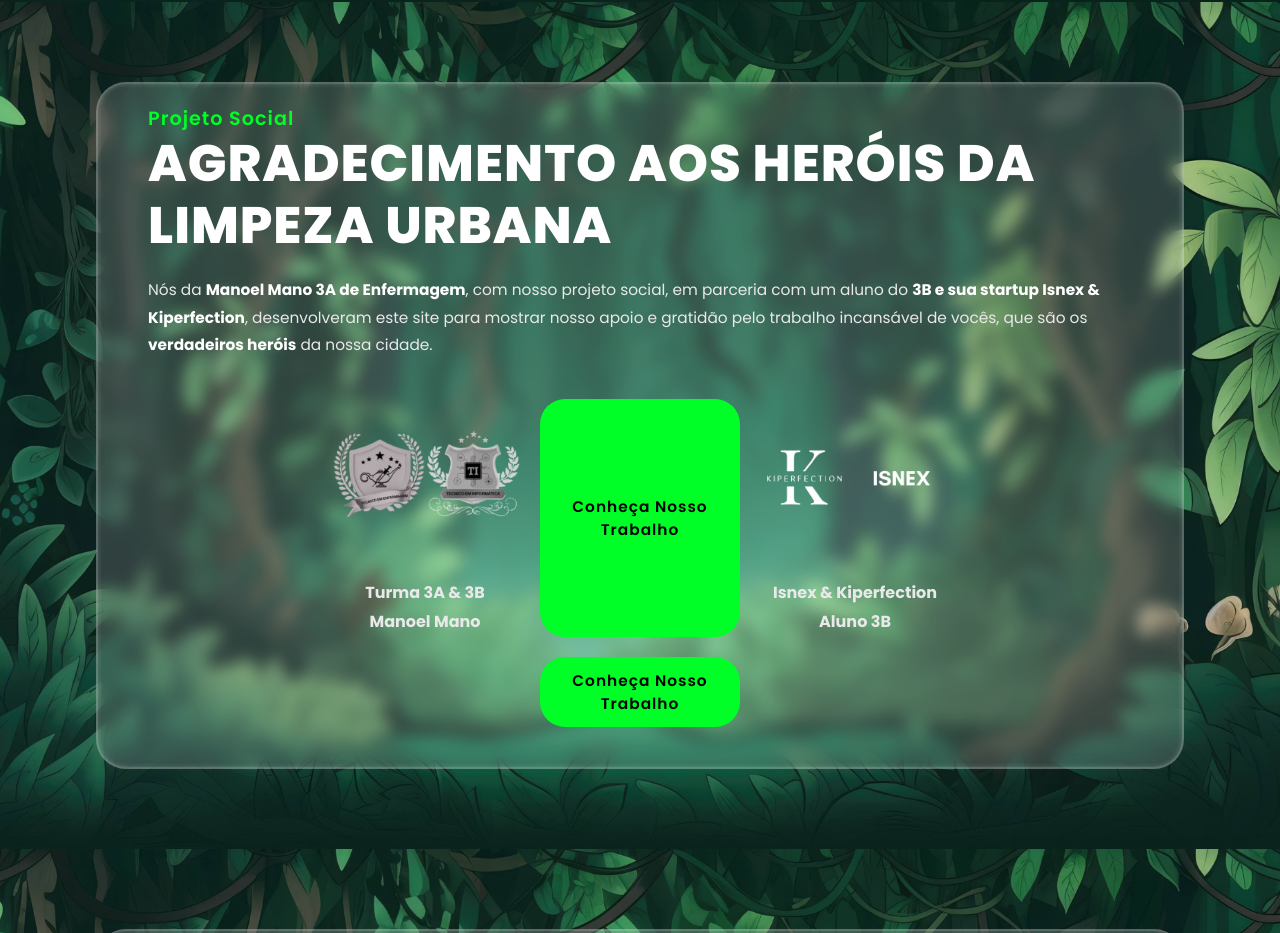
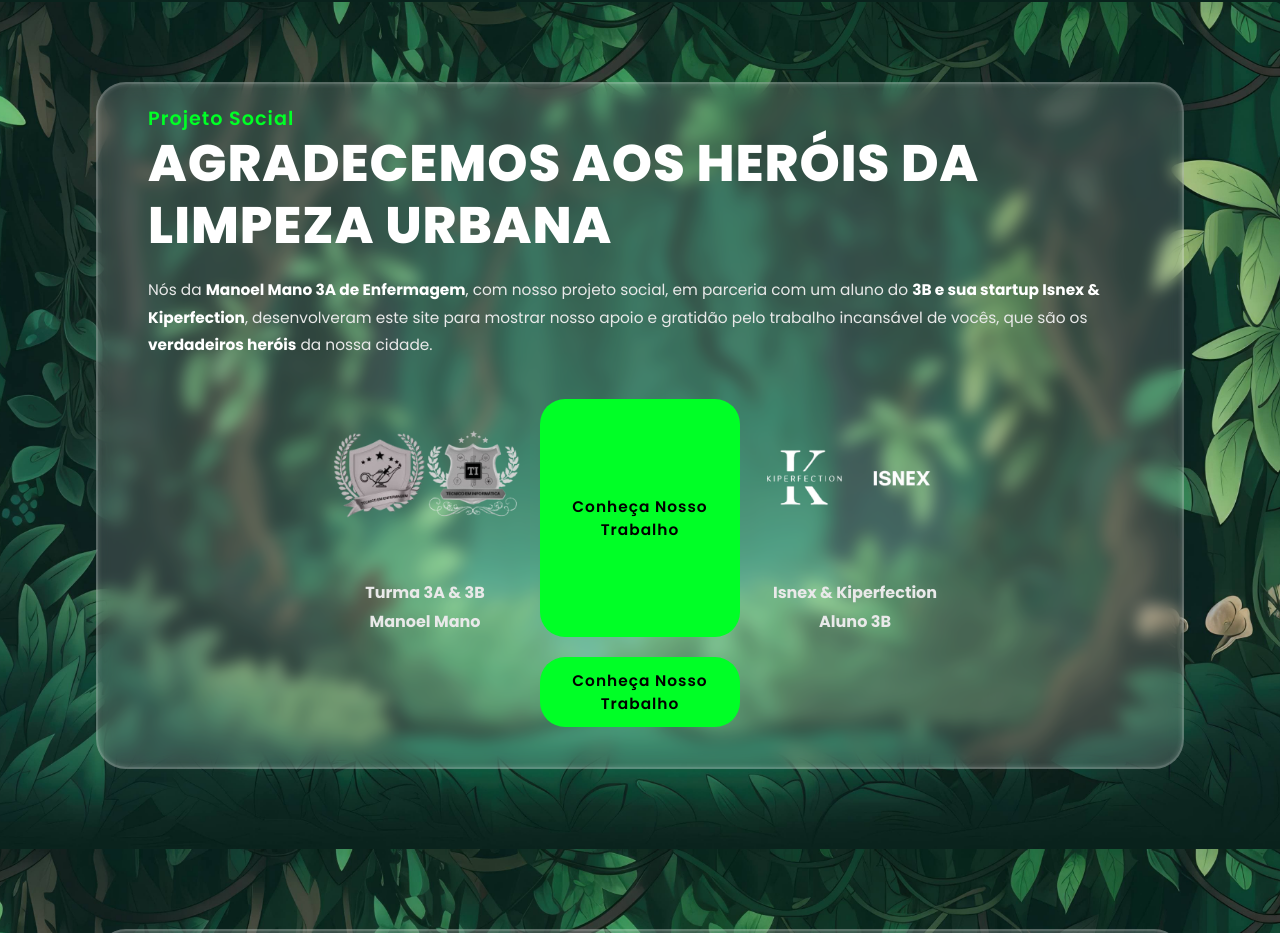
Before and after one commit to Ismaellchaves/gari, a plain HTML site: page index.html in a window 1280 px wide. Shown: the part 2691-3624 px from the top of the page. Drawn offline with Linux system fonts and the light colour scheme.

Commit message:
Update index.html

```diff
--- a/index.html
+++ b/index.html
@@ -103,7 +103,7 @@
     <div class="section-box">
       <div class="content-wrap">
         <h3 class="section-sub">Projeto Social</h3>
-        <h2 class="section-title">Agradecimento aos Heróis da Limpeza Urbana</h2>
+        <h2 class="section-title">Agradecemos aos Heróis da Limpeza Urbana</h2>
 
         <div class="creditos-content">
           <p class="destaque-texto">
```
